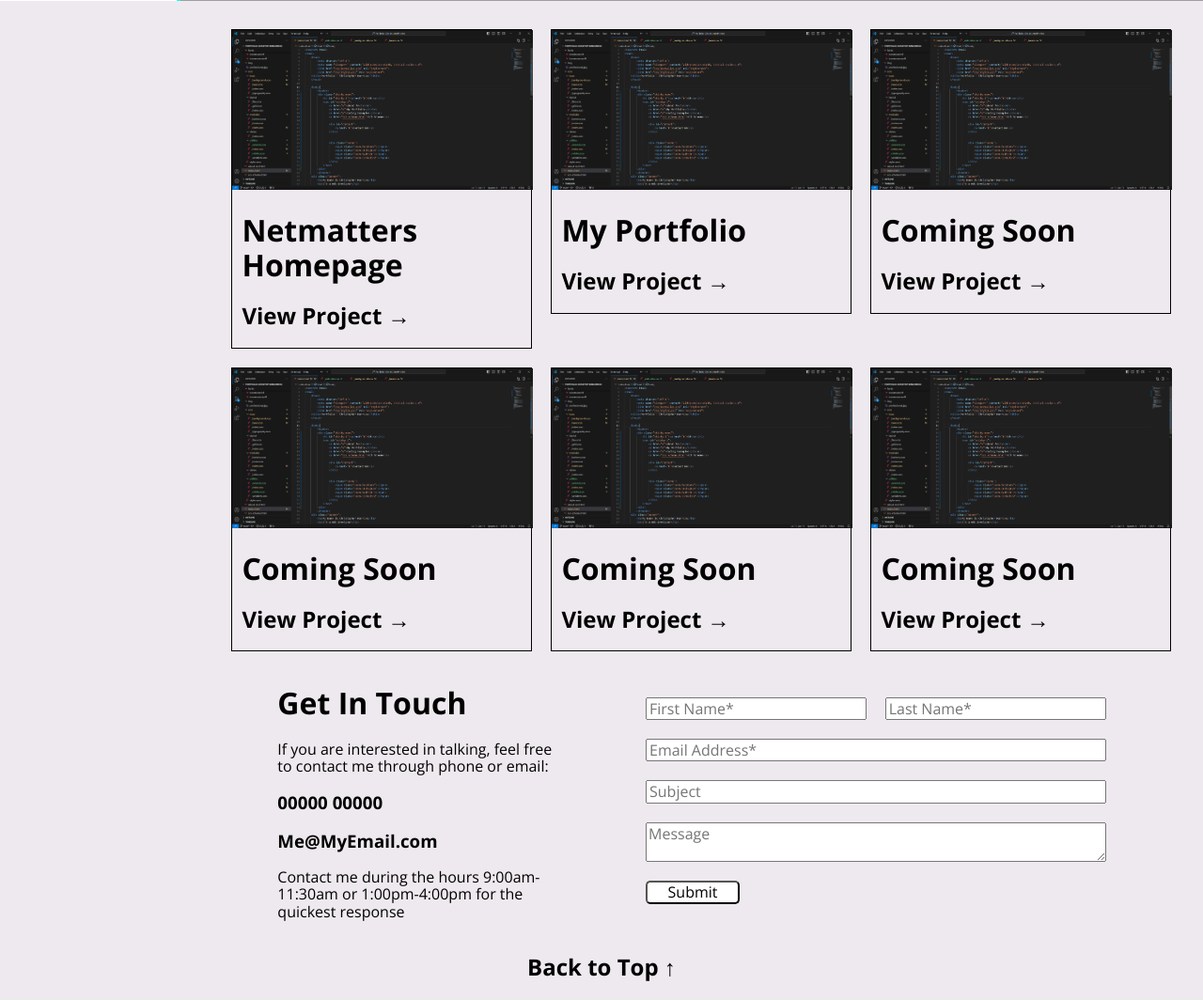
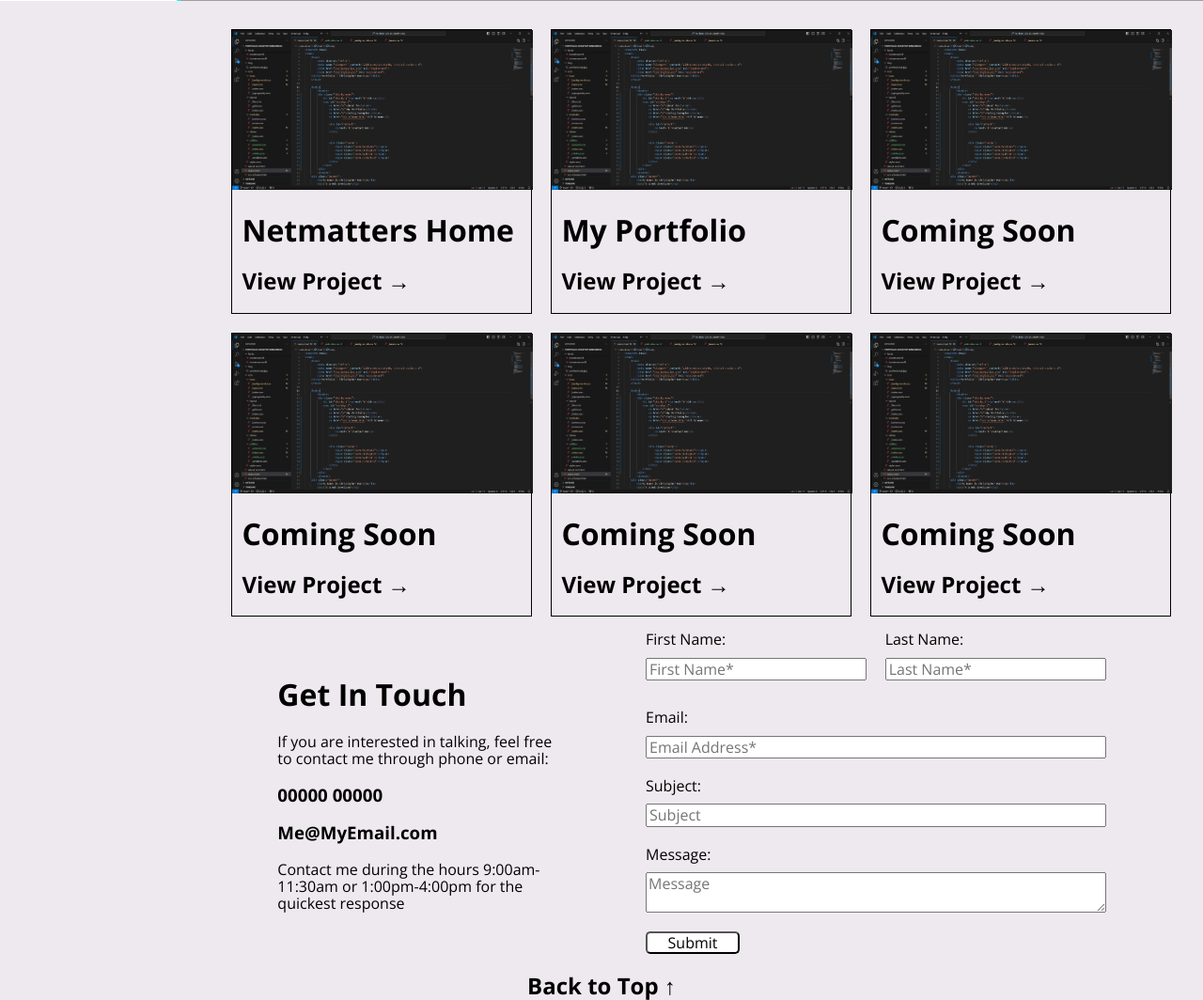
Before and after one commit to ChristopherMorriss/Portfolio-ChristopherMorriss, a PHP site: page / in a window 1280 px wide. Shown: the part 799-1863 px from the top of the page at 94% size. Run offline with PHP 8.4, Linux system fonts and the light colour scheme; grey boxes are pictures that could not be loaded.

Commit message:
Added labels to form boxes
Fixed email validation error
Added warning messages for required fields

```diff
--- a/css/styles.css
+++ b/css/styles.css
@@ -1,5 +1,5 @@
 /* line 1, ../../../OneDrive/Documents/GitHub/Portfolio-ChristopherMorriss/scss/utilities/_extends.scss */
-.alt-menu, #bottom, #sticky-1, #sticky-2, #sticky-3, form {
+.alt-menu, #bottom, #sticky-1, #sticky-2, #sticky-3 {
   text-align: center;
   margin-left: auto;
   margin-right: auto;
@@ -182,23 +182,14 @@ header, body, #sticky-menu {
   }
 }
 
-@media (min-width: 993px) {
-  /* line 38, ../../../OneDrive/Documents/GitHub/Portfolio-ChristopherMorriss/scss/base/_base.scss */
-  br .long {
-    display: none;
-  }
-}
-
-@media (min-width: 1200px) {
-  /* line 38, ../../../OneDrive/Documents/GitHub/Portfolio-ChristopherMorriss/scss/base/_base.scss */
-  br .long {
-    display: none;
-  }
-}
-
 /* line 48, ../../../OneDrive/Documents/GitHub/Portfolio-ChristopherMorriss/scss/base/_base.scss */
 html {
   scroll-behavior: smooth;
+}
+
+/* line 52, ../../../OneDrive/Documents/GitHub/Portfolio-ChristopherMorriss/scss/base/_base.scss */
+small {
+  color: red;
 }
 
 /* line 1, ../../../OneDrive/Documents/GitHub/Portfolio-ChristopherMorriss/scss/base/_background.scss */
@@ -552,7 +543,21 @@ form .form-object {
   margin-bottom: 10px;
 }
 
-/* line 18, ../../../OneDrive/Documents/GitHub/Portfolio-ChristopherMorriss/scss/modules/_form.scss */
+/* line 16, ../../../OneDrive/Documents/GitHub/Portfolio-ChristopherMorriss/scss/modules/_form.scss */
+form .name-label {
+  display: flex;
+  flex-direction: row;
+  flex-wrap: nowrap;
+  align-items: center;
+  justify-content: flex-start;
+}
+
+/* line 26, ../../../OneDrive/Documents/GitHub/Portfolio-ChristopherMorriss/scss/modules/_form.scss */
+form #f-label, form #l-label {
+  width: 52%;
+}
+
+/* line 33, ../../../OneDrive/Documents/GitHub/Portfolio-ChristopherMorriss/scss/modules/_form.scss */
 .name {
   display: flex;
   flex-direction: row;
@@ -561,18 +566,18 @@ form .form-object {
   justify-content: space-between;
 }
 
-/* line 27, ../../../OneDrive/Documents/GitHub/Portfolio-ChristopherMorriss/scss/modules/_form.scss */
+/* line 42, ../../../OneDrive/Documents/GitHub/Portfolio-ChristopherMorriss/scss/modules/_form.scss */
 .name #f-name, .name #l-name {
   width: 48%;
 }
 
-/* line 32, ../../../OneDrive/Documents/GitHub/Portfolio-ChristopherMorriss/scss/modules/_form.scss */
+/* line 47, ../../../OneDrive/Documents/GitHub/Portfolio-ChristopherMorriss/scss/modules/_form.scss */
 .contact-info {
   margin-top: 25px;
 }
 
 @media (min-width: 1200px) {
-  /* line 32, ../../../OneDrive/Documents/GitHub/Portfolio-ChristopherMorriss/scss/modules/_form.scss */
+  /* line 47, ../../../OneDrive/Documents/GitHub/Portfolio-ChristopherMorriss/scss/modules/_form.scss */
   .contact-info {
     display: flex;
     flex-direction: row;
@@ -583,7 +588,7 @@ form .form-object {
 }
 
 @media (min-width: 993px) {
-  /* line 32, ../../../OneDrive/Documents/GitHub/Portfolio-ChristopherMorriss/scss/modules/_form.scss */
+  /* line 47, ../../../OneDrive/Documents/GitHub/Portfolio-ChristopherMorriss/scss/modules/_form.scss */
   .contact-info {
     display: flex;
     flex-direction: row;
@@ -594,7 +599,7 @@ form .form-object {
 }
 
 @media (min-width: 1200px) {
-  /* line 57, ../../../OneDrive/Documents/GitHub/Portfolio-ChristopherMorriss/scss/modules/_form.scss */
+  /* line 72, ../../../OneDrive/Documents/GitHub/Portfolio-ChristopherMorriss/scss/modules/_form.scss */
   .contact-msg {
     width: 33vw;
   }
--- a/index.html
+++ b/index.html
@@ -59,7 +59,7 @@
             <a href="coming-soon.html">
                 <div class="grid-object">
                     <img src="img/placeholder-code.png" alt="placeholder image">
-                    <h1>Netmatters <br class="long">Homepage</h1>
+                    <h1>Netmatters Home</h1>
                     <h2>View Project &ShortRightArrow;</h2>
                 </div>
             </a>
@@ -109,14 +109,27 @@
                 <p>Contact me during the hours 9:00am-11:30am or 1:00pm-4:00pm for the quickest response</p>
             </div>
             <form>
+                <div class="name-label">
+                    <label for="f-name" id="f-label">First Name:</label>
+                    <label for="l-name">Last Name:</label>
+                </div>
                 <div class="name">
                     <input type="text" id="f-name" class="form-object" placeholder="First Name*">
                     <input type="text" id="l-name" class="form-object" placeholder="Last Name*">
+                    <!-- These are small to prevent the size from breaking the layout of the page -->
+                    <!-- <small id="required-fname">Please enter your first name</small><br>
+                    <small id="required-lname">Please enter your second name</small>  -->
                 </div>
+                <div class="name-warning"></div>
+
+                <label>Email:</label>
                 <input type="text" id="email" class="form-object" placeholder="Email Address*">
+                <small id="required-email">Please enter a valid email</small>
+                <label>Subject:</label>
                 <input type="text" id="subject" class="form-object" placeholder="Subject">
+                <label>Message:</label>
                 <textarea id="message-textarea" placeholder="Message" class="form-object"></textarea>
-                <button class="btn" class="form-object" id="submit">Submit</button>
+                <button class="btn" class="form-object" id="submit" onclick="validateForm()">Submit</button>
             </form>
         </div>
         </main>
--- a/js/main.js
+++ b/js/main.js
@@ -50,34 +50,42 @@ slideOutMenu.addEventListener('click',()=>{
 });
 
 
+// $('#required-fname').css('display','none');
+// $('#required-lname').css('display','none');
+$('#required-email').css('display','none');
 
 
-$('#submit').click(function(){
-  let regex = new RegExp('[a-z0-9]+@[a-z]+\.[a-z]{2,3}'); //Email regex
+
+
+
+function validateForm(){
+  let regex = new RegExp("([!#-'*+/-9=?A-Z^-~-]+(\.[!#-'*+/-9=?A-Z^-~-]+)*|\"\(\[\]!#-[^-~ \t]|(\\[\t -~]))+\")@([!#-'*+/-9=?A-Z^-~-]+(\.[!#-'*+/-9=?A-Z^-~-]+)*|\[[\t -Z^-~]*])");
+  //let regex = new RegExp('[a-z0-9]+@[a-z]+\.[a-z]{2,3}'); // This is the orignial regex I used, above is new version
   //let regex2 = new RegExp^(?:\+44|0)(?:\d{9}|\d{10}|\d{11}|\d{12})$; //Phone regex
-  const fnombre =$('#f-name').val();
-  const lnombre= $('#l-name').val();
-  const email1 = $('#email').val();
-  const subject1 = $('#subject').val();
-  const textarea1 = $('#message-textarea').val();
-  const test1= regex.test(email1);
+  let fnombre =$('#f-name').val();
+  let lnombre= $('#l-name').val();
+  let email1 = $('#email').val();
+  let subject1 = $('#subject').val();
+  let textarea1 = $('#message-textarea').val();
+  let test1= regex.test(email1);
   //alert(test1);
   if (fnombre===''){
-    alert('Please enter your first name: this is required.')
+    $(".name-warning").html('<small id="required-fname">Please enter your first name</small><br>')
+    //alert('Please enter your first name: this is required.');
   }
   if (lnombre===''){
-    alert('Please enter your last name: this is required.')
+    $(".name-warning").html('<small id="required-lname">Please enter your second name</small>')
+    //alert('Please enter your last name: this is required.');
   }
   if (email1=== ''){
     alert('Please enter your email address: this is required.');
   }
   else{
-    if (test1 === 'true'){
+    if (test1 === true){
       alert('Email address validated.');
     }
     else {
       alert('Invalid email.');
     }
   }
-
- });
+}
--- a/scss/base/_base.scss
+++ b/scss/base/_base.scss
@@ -34,17 +34,21 @@ main{ //Used to prevent the first 15% of the content of the page from displaying
     }
 }
 
-br{
-    .long{ //Used to put 'Netmatters' and 'Homepage' on the same line when there is enough space
-        @include media(large){
-            display:none;
-        }
-        @include media(x-large){
-            display:none;
-        }
-    }
-}
+// br{
+//     .long{ //Used to put 'Netmatters' and 'Homepage' on the same line when there is enough space
+//         @include media(large){
+//             display:none;
+//         }
+//         @include media(x-large){
+//             display:none;
+//         }
+//     }
+// }
 
 html{
     scroll-behavior: smooth;
 }
+
+small{
+    color: red; //All <small> are warning notes, so they are red
+}
--- a/scss/modules/_form.scss
+++ b/scss/modules/_form.scss
@@ -1,5 +1,5 @@
 form{
-    @extend %center;
+    //@extend %center;
     @extend %margin-percent;
     @include grid($g-display:grid,
                   $g-row:1fr,
@@ -13,6 +13,21 @@ form{
     .form-object{
         margin-bottom: 10px;
     }
+    .name-label{
+        @include flex(
+            $flex-display:flex,
+            $flex-direction:row,
+            $flex-wrap:nowrap,
+            $flex-align:center,
+            $flex-justify:flex-start
+            );
+
+    }
+    #f-label, #l-label{
+        width:52%;
+    }
+
+
 }
 
 .name{
```
Also changed, not shown: 1 other file.
